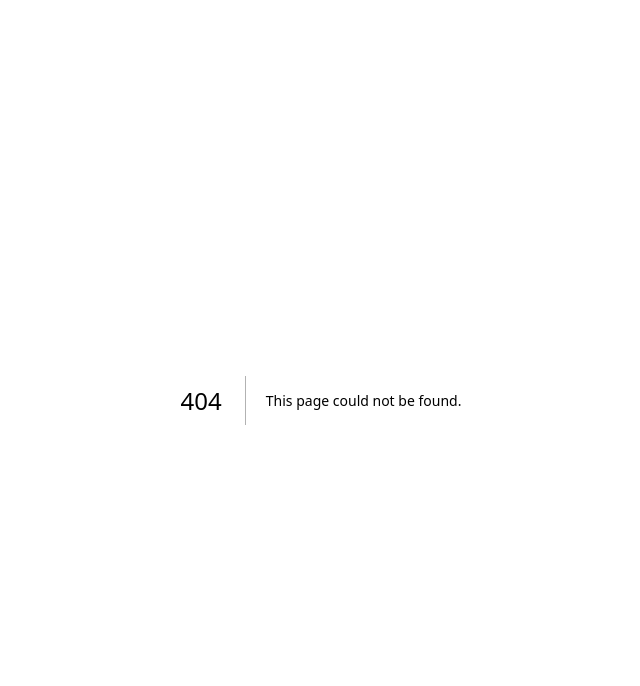
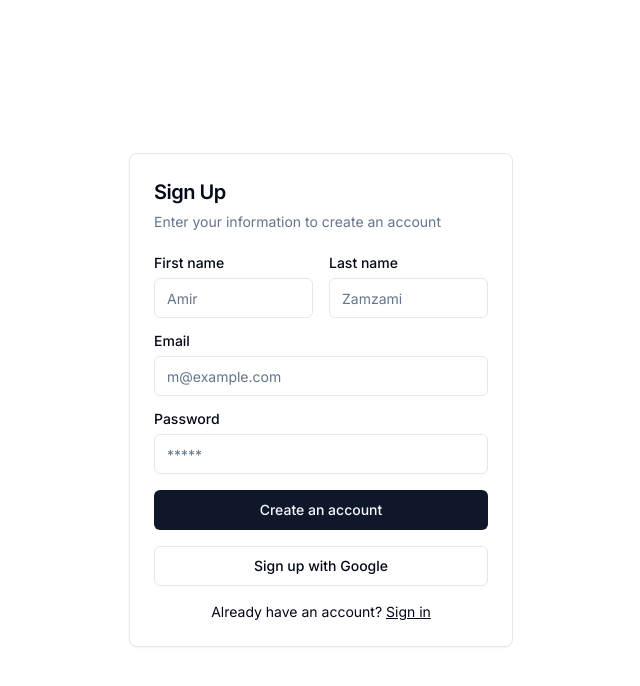
Before and after one commit to amirfaisalz/skola, a Next.js app: page /signup in a window 1280 px wide. Before the commit this address had no page. Shown: the top 686 px of the page, without its empty margins (319-959 px from the left). Built offline with nearby package versions, Linux system fonts and the light colour scheme.

Commit message:
add auth page

```diff
--- a/package.json
+++ b/package.json
@@ -12,6 +12,7 @@
     "@radix-ui/react-avatar": "^1.0.4",
     "@radix-ui/react-dialog": "^1.0.5",
     "@radix-ui/react-dropdown-menu": "^2.0.6",
+    "@radix-ui/react-label": "^2.0.2",
     "@radix-ui/react-slot": "^1.0.2",
     "class-variance-authority": "^0.7.0",
     "clsx": "^2.1.1",
--- /dev/null
+++ b/src/app/(auth)/forgot-password/page.tsx
@@ -0,0 +1,49 @@
+import { Button } from "@/components/ui/button";
+import {
+  Card,
+  CardContent,
+  CardDescription,
+  CardHeader,
+  CardTitle,
+} from "@/components/ui/card";
+import { Input } from "@/components/ui/input";
+import { Label } from "@/components/ui/label";
+import Link from "next/link";
+import { ArrowLeft } from "lucide-react";
+
+export default function ForgotPasswordPage() {
+  return (
+    <Card className="mx-auto max-w-sm">
+      <CardHeader>
+        <Link
+          href="/signin"
+          className="flex items-center gap-3 rounded-lg px-3 py-2 text-muted-foreground transition-all hover:text-primary mb-4"
+        >
+          <ArrowLeft className="h-4 w-4" />
+          Back to Login
+        </Link>
+        <CardTitle className="text-2xl">Forgot Password</CardTitle>
+        <CardDescription>
+          Enter your email below to reset your password
+        </CardDescription>
+      </CardHeader>
+      <CardContent>
+        <div className="grid gap-4">
+          <div className="grid gap-2">
+            <Label htmlFor="email">Email</Label>
+            <Input
+              id="email"
+              type="email"
+              placeholder="m@example.com"
+              required
+            />
+          </div>
+
+          <Button type="submit" className="w-full">
+            Reset Password
+          </Button>
+        </div>
+      </CardContent>
+    </Card>
+  );
+}
--- /dev/null
+++ b/src/app/(auth)/layout.tsx
@@ -0,0 +1,7 @@
+export default function AuthLayout({
+  children,
+}: Readonly<{
+  children: React.ReactNode;
+}>) {
+  return <div className="h-screen grid place-items-center">{children}</div>;
+}
--- /dev/null
+++ b/src/app/(auth)/signin/page.tsx
@@ -0,0 +1,62 @@
+import Link from "next/link";
+
+import { Button } from "@/components/ui/button";
+import {
+  Card,
+  CardContent,
+  CardDescription,
+  CardHeader,
+  CardTitle,
+} from "@/components/ui/card";
+import { Input } from "@/components/ui/input";
+import { Label } from "@/components/ui/label";
+
+export default function SigninPage() {
+  return (
+    <Card className="mx-auto max-w-sm">
+      <CardHeader>
+        <CardTitle className="text-2xl">Login</CardTitle>
+        <CardDescription>
+          Enter your email below to login to your account
+        </CardDescription>
+      </CardHeader>
+      <CardContent>
+        <div className="grid gap-4">
+          <div className="grid gap-2">
+            <Label htmlFor="email">Email</Label>
+            <Input
+              id="email"
+              type="email"
+              placeholder="m@example.com"
+              required
+            />
+          </div>
+          <div className="grid gap-2">
+            <div className="flex items-center">
+              <Label htmlFor="password">Password</Label>
+              <Link
+                href="/forgot-password"
+                className="ml-auto inline-block text-sm underline"
+              >
+                Forgot your password?
+              </Link>
+            </div>
+            <Input id="password" type="password" placeholder="*****" required />
+          </div>
+          <Button type="submit" className="w-full">
+            Login
+          </Button>
+          <Button variant="outline" className="w-full">
+            Login with Google
+          </Button>
+        </div>
+        <div className="mt-4 text-center text-sm">
+          Don&apos;t have an account?{" "}
+          <Link href="/signup" className="underline">
+            Sign up
+          </Link>
+        </div>
+      </CardContent>
+    </Card>
+  );
+}
--- /dev/null
+++ b/src/app/(auth)/signup/page.tsx
@@ -0,0 +1,64 @@
+import Link from "next/link";
+
+import { Button } from "@/components/ui/button";
+import {
+  Card,
+  CardContent,
+  CardDescription,
+  CardHeader,
+  CardTitle,
+} from "@/components/ui/card";
+import { Input } from "@/components/ui/input";
+import { Label } from "@/components/ui/label";
+
+export default function SignupPage() {
+  return (
+    <Card className="mx-auto max-w-sm">
+      <CardHeader>
+        <CardTitle className="text-xl">Sign Up</CardTitle>
+        <CardDescription>
+          Enter your information to create an account
+        </CardDescription>
+      </CardHeader>
+      <CardContent>
+        <div className="grid gap-4">
+          <div className="grid grid-cols-2 gap-4">
+            <div className="grid gap-2">
+              <Label htmlFor="first-name">First name</Label>
+              <Input id="first-name" placeholder="Amir" required />
+            </div>
+            <div className="grid gap-2">
+              <Label htmlFor="last-name">Last name</Label>
+              <Input id="last-name" placeholder="Zamzami" required />
+            </div>
+          </div>
+          <div className="grid gap-2">
+            <Label htmlFor="email">Email</Label>
+            <Input
+              id="email"
+              type="email"
+              placeholder="m@example.com"
+              required
+            />
+          </div>
+          <div className="grid gap-2">
+            <Label htmlFor="password">Password</Label>
+            <Input id="password" type="password" placeholder="*****" required />
+          </div>
+          <Button type="submit" className="w-full">
+            Create an account
+          </Button>
+          <Button variant="outline" className="w-full">
+            Sign up with Google
+          </Button>
+        </div>
+        <div className="mt-4 text-center text-sm">
+          Already have an account?{" "}
+          <Link href="/signin" className="underline">
+            Sign in
+          </Link>
+        </div>
+      </CardContent>
+    </Card>
+  );
+}
--- /dev/null
+++ b/src/components/ui/card.tsx
@@ -0,0 +1,79 @@
+import * as React from "react"
+
+import { cn } from "@/lib/utils"
+
+const Card = React.forwardRef<
+  HTMLDivElement,
+  React.HTMLAttributes<HTMLDivElement>
+>(({ className, ...props }, ref) => (
+  <div
+    ref={ref}
+    className={cn(
+      "rounded-lg border bg-card text-card-foreground shadow-sm",
+      className
+    )}
+    {...props}
+  />
+))
+Card.displayName = "Card"
+
+const CardHeader = React.forwardRef<
+  HTMLDivElement,
+  React.HTMLAttributes<HTMLDivElement>
+>(({ className, ...props }, ref) => (
+  <div
+    ref={ref}
+    className={cn("flex flex-col space-y-1.5 p-6", className)}
+    {...props}
+  />
+))
+CardHeader.displayName = "CardHeader"
+
+const CardTitle = React.forwardRef<
+  HTMLParagraphElement,
+  React.HTMLAttributes<HTMLHeadingElement>
+>(({ className, ...props }, ref) => (
+  <h3
+    ref={ref}
+    className={cn(
+      "text-2xl font-semibold leading-none tracking-tight",
+      className
+    )}
+    {...props}
+  />
+))
+CardTitle.displayName = "CardTitle"
+
+const CardDescription = React.forwardRef<
+  HTMLParagraphElement,
+  React.HTMLAttributes<HTMLParagraphElement>
+>(({ className, ...props }, ref) => (
+  <p
+    ref={ref}
+    className={cn("text-sm text-muted-foreground", className)}
+    {...props}
+  />
+))
+CardDescription.displayName = "CardDescription"
+
+const CardContent = React.forwardRef<
+  HTMLDivElement,
+  React.HTMLAttributes<HTMLDivElement>
+>(({ className, ...props }, ref) => (
+  <div ref={ref} className={cn("p-6 pt-0", className)} {...props} />
+))
+CardContent.displayName = "CardContent"
+
+const CardFooter = React.forwardRef<
+  HTMLDivElement,
+  React.HTMLAttributes<HTMLDivElement>
+>(({ className, ...props }, ref) => (
+  <div
+    ref={ref}
+    className={cn("flex items-center p-6 pt-0", className)}
+    {...props}
+  />
+))
+CardFooter.displayName = "CardFooter"
+
+export { Card, CardHeader, CardFooter, CardTitle, CardDescription, CardContent }
--- /dev/null
+++ b/src/components/ui/label.tsx
@@ -0,0 +1,26 @@
+"use client"
+
+import * as React from "react"
+import * as LabelPrimitive from "@radix-ui/react-label"
+import { cva, type VariantProps } from "class-variance-authority"
+
+import { cn } from "@/lib/utils"
+
+const labelVariants = cva(
+  "text-sm font-medium leading-none peer-disabled:cursor-not-allowed peer-disabled:opacity-70"
+)
+
+const Label = React.forwardRef<
+  React.ElementRef<typeof LabelPrimitive.Root>,
+  React.ComponentPropsWithoutRef<typeof LabelPrimitive.Root> &
+    VariantProps<typeof labelVariants>
+>(({ className, ...props }, ref) => (
+  <LabelPrimitive.Root
+    ref={ref}
+    className={cn(labelVariants(), className)}
+    {...props}
+  />
+))
+Label.displayName = LabelPrimitive.Root.displayName
+
+export { Label }
```
Also changed, not shown: 1 other file (tests, documents, lock files or other folders).
